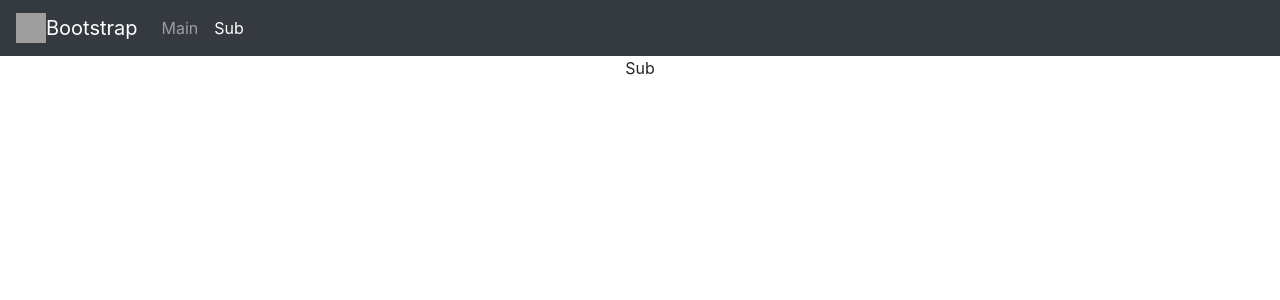
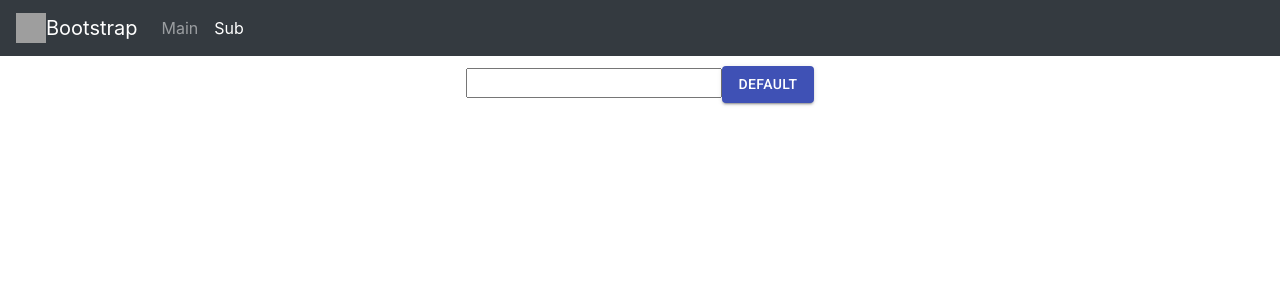
Before and after one commit to RyotaBannai/react-ts-apollo, a React (Create React App) app in the folder app/: page /sub in a window 1280 px wide. Shown: the top 300 px of the page. Built offline with nearby package versions, Linux system fonts and the light colour scheme; grey boxes are pictures that could not be loaded.

Commit message:
state management: query mutation.

```diff
--- a/app/package.json
+++ b/app/package.json
@@ -5,6 +5,8 @@
   "dependencies": {
     "@apollo/client": "^3.0.0-rc.6",
     "@apollo/react-hooks": "^3.1.5",
+    "@material-ui/core": "^4.10.2",
+    "@material-ui/icons": "^4.9.1",
     "@testing-library/jest-dom": "^4.2.4",
     "@testing-library/react": "^9.5.0",
     "@testing-library/user-event": "^7.2.1",
--- a/app/src/App.tsx
+++ b/app/src/App.tsx
@@ -2,6 +2,8 @@ import React from "react";
 import { BrowserRouter as Router, Route } from "react-router-dom";
 import { ApolloProvider } from "@apollo/react-hooks";
 import ApolloClient from "apollo-boost";
+import { InMemoryCache } from "apollo-cache-inmemory";
+import gql from "graphql-tag";
 import "bootstrap/dist/css/bootstrap.css";
 import "bootstrap/dist/js/bootstrap.js";
 import "./App.css";
@@ -9,15 +11,59 @@ import { Template } from "./templates/Template";
 import { Main } from "./pages/Main";
 import { Sub } from "./pages/Sub";
 
+const cache = new InMemoryCache();
+
+const data = {
+  todos: [],
+  visibilityFilter: "SHOW_ALL",
+  networkStatus: {
+    __typename: "NetworkStatus",
+    isConnected: false,
+  },
+};
+
 const client = new ApolloClient({
   uri: "http://localhost:4000/graphql",
-  cacheRedirects: {
-    Query: {
-      item: (_, { id }, { getOneItem }) =>
-        getOneItem({ id, __typename: "Item" }),
+  cache,
+  //   cacheRedirects: {
+  //     Query: {
+  //       item: (_, { id }, { getOneItem }) =>
+  //         getOneItem({ id, __typename: "Item" }),
+  //     },
+  //   },
+  resolvers: {
+    Mutation: {
+      addTodo: (_root, variables, { cache, getCacheKey }) => {
+        //const id = getCacheKey({ __typename: "TodoItem", id: variables.id });
+        const query = gql`
+          query TodoQuery {
+            todos {
+              id
+              completed
+              text
+            }
+          }
+        `;
+        const data = cache.readQuery({ query });
+        console.log(data);
+        const myNewTodo = {
+          ...variables,
+          __typename: "Todo",
+        };
+        cache.writeQuery({
+          query,
+          data: { todos: [...data.todos, myNewTodo] },
+        });
+        return null;
+      },
     },
   },
 });
+
+// initialize local state
+cache.writeData({ data });
+// reset the store, say a user logs out.
+client.onResetStore(async () => await cache.writeData({ data }));
 
 export default function App() {
   return (
--- a/app/src/organisms/Apollo.tsx
+++ b/app/src/organisms/Apollo.tsx
@@ -1,4 +1,4 @@
-import React, { useEffect, useState } from "react";
+import React, { useEffect } from "react";
 import { gql } from "apollo-boost";
 import { useQuery, useMutation } from "@apollo/react-hooks";
 
--- a/app/src/pages/Sub.tsx
+++ b/app/src/pages/Sub.tsx
@@ -1,7 +1,68 @@
 import React from "react";
+import { useQuery, useMutation } from "@apollo/react-hooks";
+import gql from "graphql-tag";
+import Button from "@material-ui/core/Button";
 
 interface Props {}
 
+const GET_TODOS = gql`
+  {
+    todos @client {
+      id
+      completed
+      text
+    }
+    visibilityFilter @client
+  }
+`;
+
+const ADD_TODO = gql`
+  mutation AddTodo($id: Float!, $completed: Boolean!, $text: String!) {
+    addTodo(id: $id, completed: $completed, text: $text) @client
+  }
+`;
+
+class Counter {
+  constructor(private _uuid: number = 0) {}
+  get uuid() {
+    return this._uuid++;
+  }
+}
+const counter = new Counter();
+
 export const Sub: React.FC<Props> = () => {
-  return <div>Sub</div>;
+  let input: any = "";
+  const { data } = useQuery(GET_TODOS);
+  const [addTodo] = useMutation(ADD_TODO);
+
+  return (
+    <div style={{ margin: "10px" }}>
+      <input
+        ref={(node) => {
+          input = node;
+        }}
+      />
+      <Button
+        variant="contained"
+        color="primary"
+        onClick={(e: any) => {
+          e.preventDefault();
+          let variables: any = {
+            id: counter.uuid,
+            completed: false,
+            text: input.value,
+          };
+          addTodo({
+            variables,
+          });
+          input.value = "";
+        }}
+      >
+        Default
+      </Button>
+      {data.todos.map((todo: any) => (
+        <p key={todo.id}>{todo.text}</p>
+      ))}
+    </div>
+  );
 };
--- a/app/src/templates/Template.tsx
+++ b/app/src/templates/Template.tsx
@@ -1,19 +1,25 @@
 import React from "react";
-import Nav from '../organisms/Nav';
+import Nav from "../organisms/Nav";
 
-interface Props {
+interface Props {}
 
-}
-
-export const Template: React.FC<Props> = props => {
-    return (<div>
-            <Nav/>
+export const Template: React.FC<Props> = (props) => {
+  return (
+    <div>
+      <link
+        rel="stylesheet"
+        href="https://fonts.googleapis.com/css?family=Roboto:300,400,500,700&display=swap"
+      />
+      <link
+        rel="stylesheet"
+        href="https://fonts.googleapis.com/icon?family=Material+Icons"
+      />
+      <Nav />
       <div className="container">
         <div className="row">
-                    <div className="col-lg-12">
-                        {props.children}
+          <div className="col-lg-12">{props.children}</div>
         </div>
       </div>
     </div>
-        </div>)
+  );
 };
```
Also changed, not shown: 2 other files (tests, documents, lock files or other folders). Lines whose indentation alone changed are shown as unchanged.
